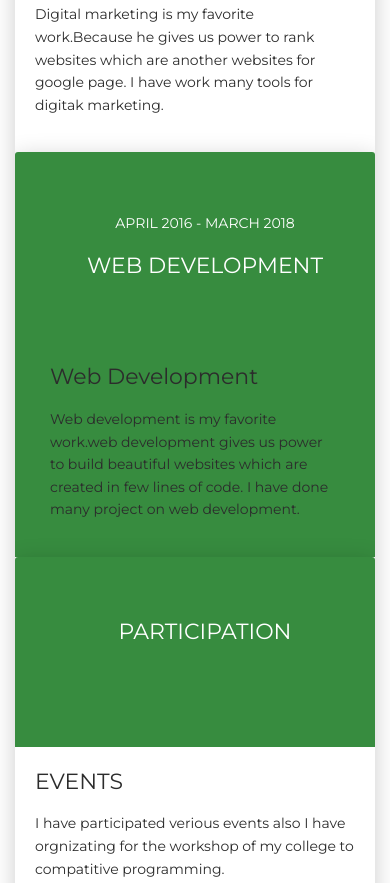
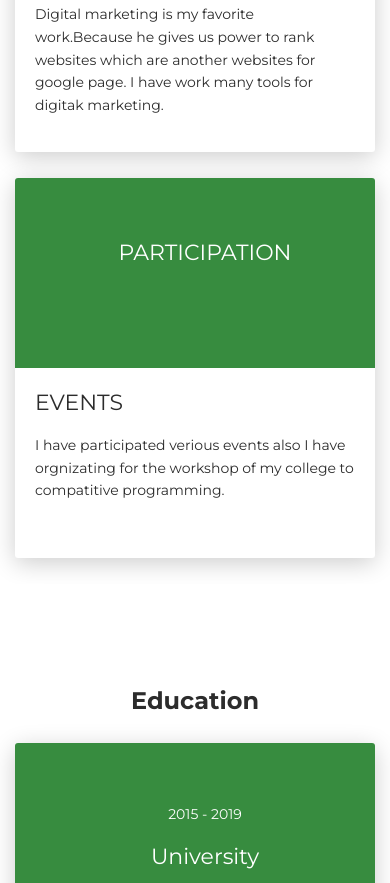
Before and after one commit to kavin52/sumitsg10.github.io, a plain HTML site: page index.html in a window 390 px wide. Shown: the part 4343-5226 px from the top of the page. Drawn offline with Linux system fonts and the light colour scheme.

Commit message:
Update index.html

```diff
--- a/index.html
+++ b/index.html
@@ -283,24 +283,10 @@
             <p>Digital marketing is my favorite work.Because he gives us
               power to rank websites which are another websites for google page.
               I have work many tools for digitak marketing.</p>
-          </div>
-            <div class="card">
-      <div class="row">
-        <div class="col-md-3 bg-primary" data-aos="fade-right" data-aos-offset="50" data-aos-duration="500">
-          <div class="card-body cc-experience-header">
-            <p>April 2016 - March 2018</p>
-            <div class="h5">Web development</div>
-          </div>
-        <div class="col-md-9" data-aos="fade-left" data-aos-offset="50" data-aos-duration="500">
-          <div class="card-body">
-            <div class="h5">Web Development</div>
-            <p>Web development is my favorite work.web development gives us
-              power to build beautiful websites which are created in few lines of code.
-              I have done many project on web development.</p>
-          </div>
+            </div>
+           </div>
         </div>
       </div>
-    </div>
     <div class="card">
       <div class="row">
         <div class="col-md-3 bg-primary" data-aos="fade-right" data-aos-offset="50" data-aos-duration="500">
```
